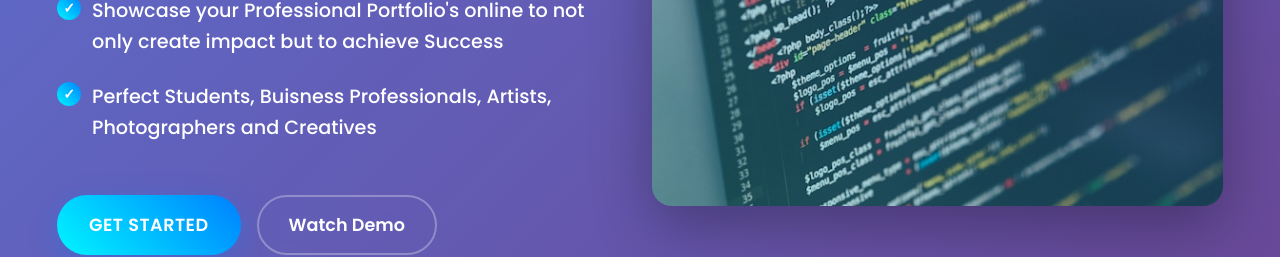
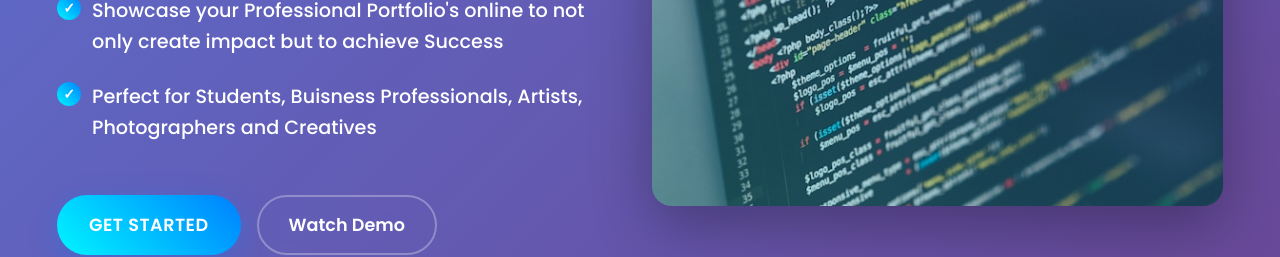
Before and after one commit to Immortal-here/Digital-Portfolio-X-Immortals, a React (Vite) app: page / in a window 1280 px wide. Shown: the part 544-801 px from the top of the page. Built offline with nearby package versions, Linux system fonts and the light colour scheme; no server answers.

Commit message:
Update Home.jsx

```diff
--- a/src/components/Home.jsx
+++ b/src/components/Home.jsx
@@ -24,7 +24,7 @@ const Home = () => {
                 <ul className="hero-features">
                   <li>Unleash your creative potential with DigiPratibha</li>
                   <li>Showcase your Professional Portfolio's online to not only create impact but to achieve Success </li>
-                  <li>Perfect Students, Buisness Professionals, Artists, Photographers and Creatives</li>
+                  <li>Perfect for Students, Buisness Professionals, Artists, Photographers and Creatives</li>
                 </ul>
 
                 <div className="hero-actions">
```
